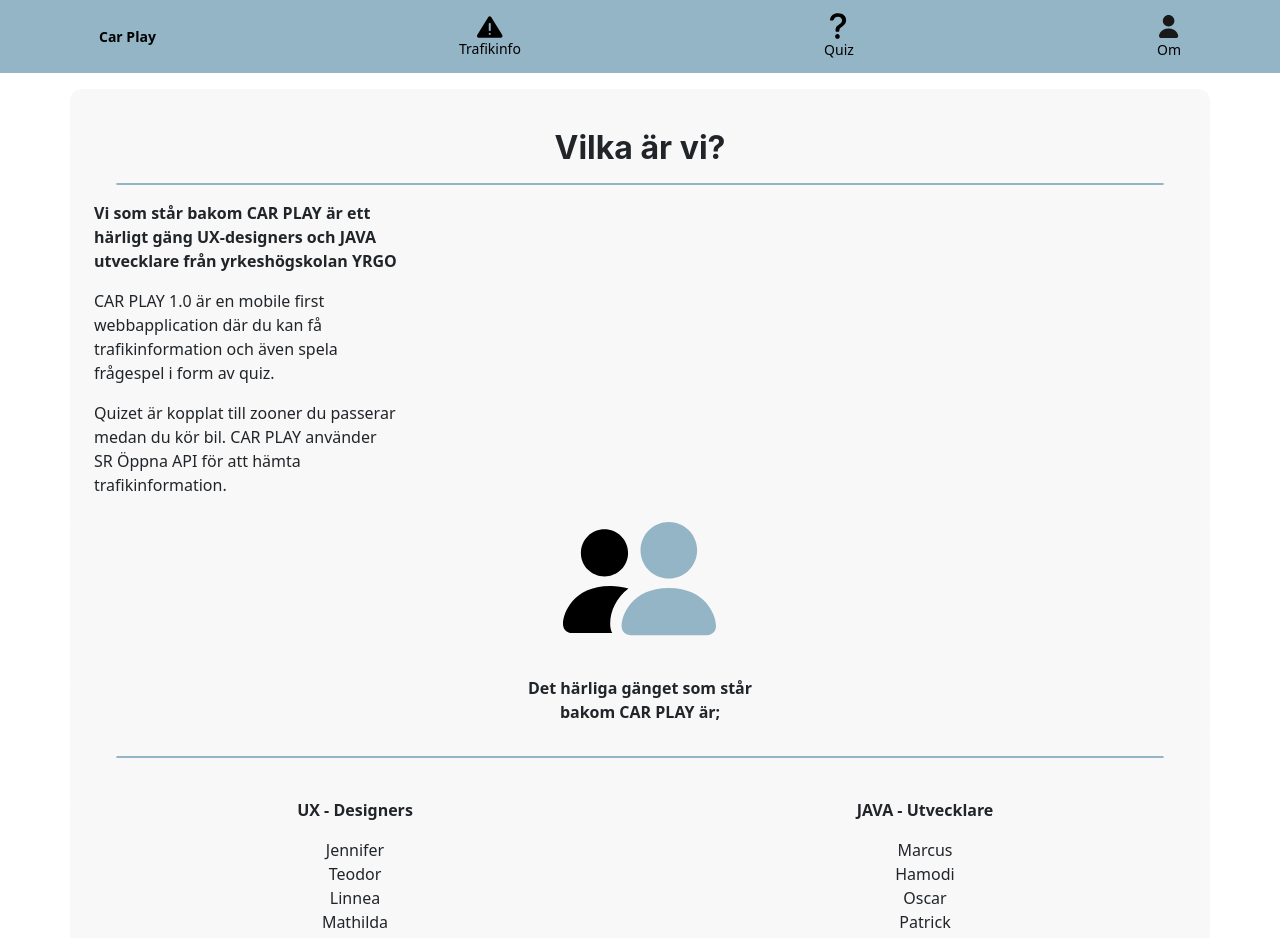
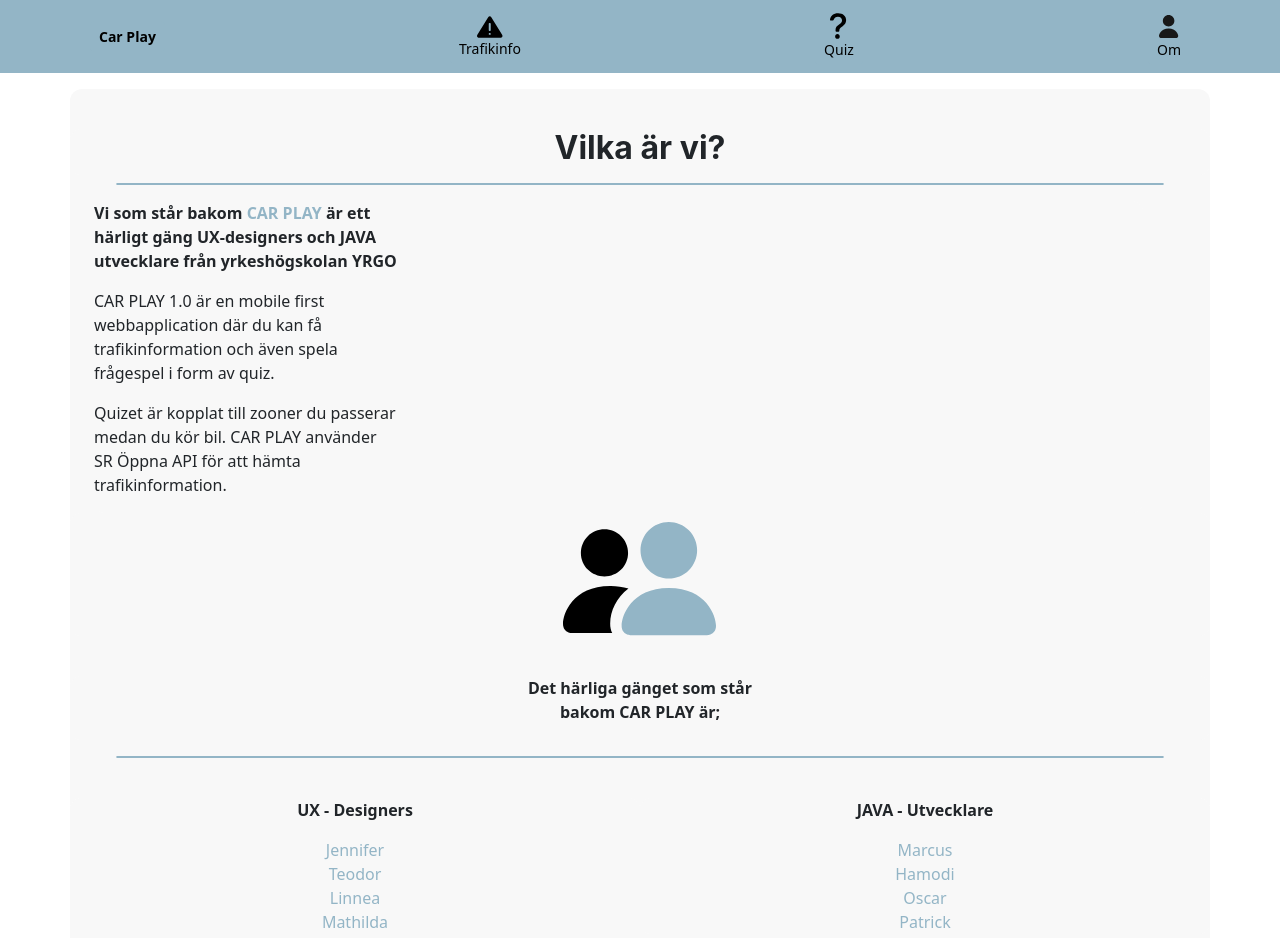
Before and after one commit to Marelw/Traffic, a Vue app: page /aboutview in a window 1280 px wide. Shown: the top 938 px of the page. Built offline with nearby package versions, Linux system fonts and the light colour scheme; what vue-timers would draw is missing.

Commit message:
Changed text color for specific words

```diff
--- a/src/views/AboutView.vue
+++ b/src/views/AboutView.vue
@@ -6,7 +6,7 @@
         <div class="devider"></div>
         <div class="paragraphs">
             <p class="para-bold">
-                Vi som står bakom CAR PLAY är ett<br />
+                Vi som står bakom <span class="word-color">CAR PLAY</span> är ett<br />
                 härligt gäng UX-designers och JAVA<br />
                 utvecklare från yrkeshögskolan YRGO
             </p>
@@ -57,20 +57,24 @@
         <div class="project-members">
             <div class="column">
                 <p class="para-bold">UX - Designers</p>
-                Jennifer<br />
+                <span class="word-color"
+                    >Jennifer<br />
                     Teodor<br />
                     Linnea<br />
                     Mathilda<br />
                     Pernilla<br />
                     Oscar<br />
-                Angelica
+                    Angelica</span
+                >
             </div>
             <div class="column">
                 <p class="para-bold">JAVA - Utvecklare</p>
-                Marcus<br />
+                <span class="word-color"
+                    >Marcus<br />
                     Hamodi<br />
                     Oscar<br />
-                Patrick
+                    Patrick</span
+                >
             </div>
         </div>
     </div>
@@ -121,6 +125,9 @@
 
 .para-bold {
     font-weight: 700;
+}
+.word-color {
+    color: #93b5c6;
 }
 
 #bot-para {
```
Lines whose indentation alone changed are shown as unchanged.
